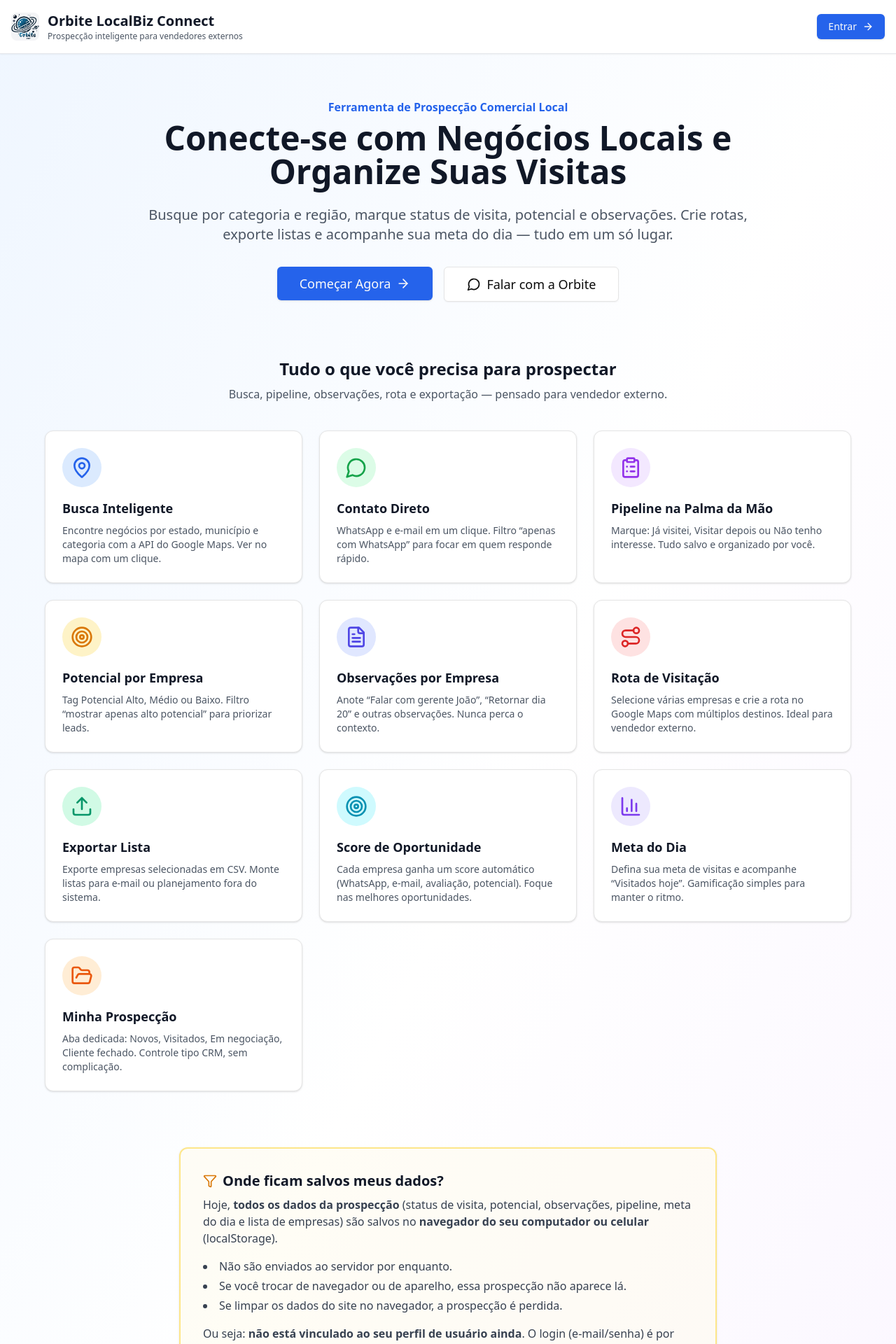
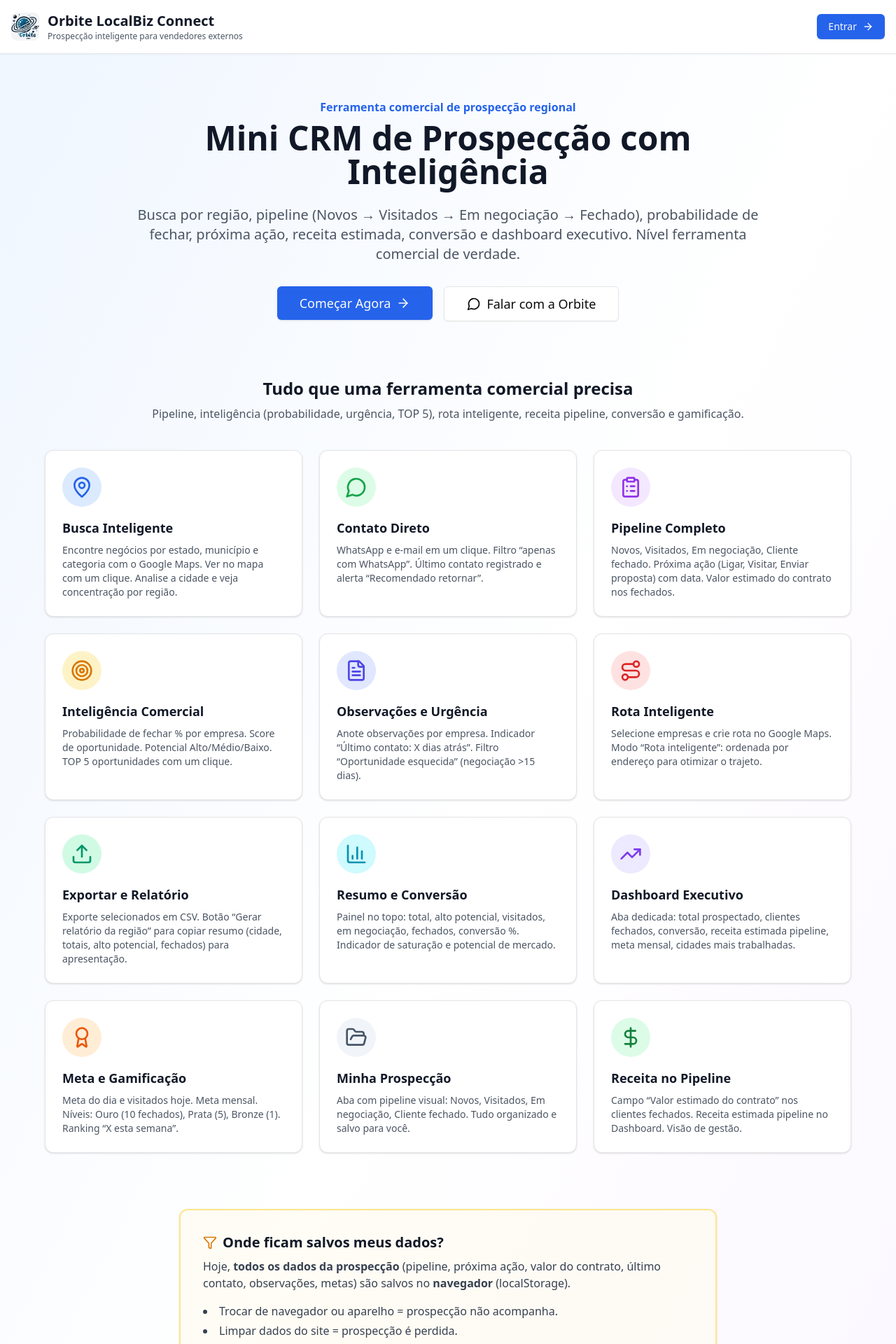
Before and after one commit to DaviGleibson/Capta-o-de-clientes, a Next.js app: page / in a window 1280 px wide. Shown: the top 1920 px of the page at 70% size. Built offline with nearby package versions, Linux system fonts and the light colour scheme.

Commit message:
dashboard 5

```diff
--- a/src/app/page.tsx
+++ b/src/app/page.tsx
@@ -16,6 +16,9 @@ import {
   FolderOpen,
   ClipboardList,
   Upload,
+  TrendingUp,
+  DollarSign,
+  Award,
 } from "lucide-react";
 
 export default function LandingPage() {
@@ -26,61 +29,73 @@ export default function LandingPage() {
       icon: <MapPin className="h-8 w-8 text-blue-600" />,
       bg: "bg-blue-100",
       title: "Busca Inteligente",
-      description: "Encontre negócios por estado, município e categoria com a API do Google Maps. Ver no mapa com um clique.",
+      description: "Encontre negócios por estado, município e categoria com o Google Maps. Ver no mapa com um clique. Analise a cidade e veja concentração por região.",
     },
     {
       icon: <MessageCircle className="h-8 w-8 text-green-600" />,
       bg: "bg-green-100",
       title: "Contato Direto",
-      description: "WhatsApp e e-mail em um clique. Filtro “apenas com WhatsApp” para focar em quem responde rápido.",
+      description: "WhatsApp e e-mail em um clique. Filtro “apenas com WhatsApp”. Último contato registrado e alerta “Recomendado retornar”.",
     },
     {
       icon: <ClipboardList className="h-8 w-8 text-purple-600" />,
       bg: "bg-purple-100",
-      title: "Pipeline na Palma da Mão",
-      description: "Marque: Já visitei, Visitar depois ou Não tenho interesse. Tudo salvo e organizado por você.",
+      title: "Pipeline Completo",
+      description: "Novos, Visitados, Em negociação, Cliente fechado. Próxima ação (Ligar, Visitar, Enviar proposta) com data. Valor estimado do contrato nos fechados.",
     },
     {
       icon: <Target className="h-8 w-8 text-amber-600" />,
       bg: "bg-amber-100",
-      title: "Potencial por Empresa",
-      description: "Tag Potencial Alto, Médio ou Baixo. Filtro “mostrar apenas alto potencial” para priorizar leads.",
+      title: "Inteligência Comercial",
+      description: "Probabilidade de fechar % por empresa. Score de oportunidade. Potencial Alto/Médio/Baixo. TOP 5 oportunidades com um clique.",
     },
     {
       icon: <FileText className="h-8 w-8 text-indigo-600" />,
       bg: "bg-indigo-100",
-      title: "Observações por Empresa",
-      description: "Anote “Falar com gerente João”, “Retornar dia 20” e outras observações. Nunca perca o contexto.",
+      title: "Observações e Urgência",
+      description: "Anote observações por empresa. Indicador “Último contato: X dias atrás”. Filtro “Oportunidade esquecida” (negociação >15 dias).",
     },
     {
       icon: <Route className="h-8 w-8 text-red-600" />,
       bg: "bg-red-100",
-      title: "Rota de Visitação",
-      description: "Selecione várias empresas e crie a rota no Google Maps com múltiplos destinos. Ideal para vendedor externo.",
+      title: "Rota Inteligente",
+      description: "Selecione empresas e crie rota no Google Maps. Modo “Rota inteligente”: ordenada por endereço para otimizar o trajeto.",
     },
     {
       icon: <Upload className="h-8 w-8 text-emerald-600" />,
       bg: "bg-emerald-100",
-      title: "Exportar Lista",
-      description: "Exporte empresas selecionadas em CSV. Monte listas para e-mail ou planejamento fora do sistema.",
+      title: "Exportar e Relatório",
+      description: "Exporte selecionados em CSV. Botão “Gerar relatório da região” para copiar resumo (cidade, totais, alto potencial, fechados) para apresentação.",
     },
     {
-      icon: <Target className="h-8 w-8 text-cyan-600" />,
+      icon: <BarChart3 className="h-8 w-8 text-cyan-600" />,
       bg: "bg-cyan-100",
-      title: "Score de Oportunidade",
-      description: "Cada empresa ganha um score automático (WhatsApp, e-mail, avaliação, potencial). Foque nas melhores oportunidades.",
+      title: "Resumo e Conversão",
+      description: "Painel no topo: total, alto potencial, visitados, em negociação, fechados, conversão %. Indicador de saturação e potencial de mercado.",
     },
     {
-      icon: <BarChart3 className="h-8 w-8 text-violet-600" />,
+      icon: <TrendingUp className="h-8 w-8 text-violet-600" />,
       bg: "bg-violet-100",
-      title: "Meta do Dia",
-      description: "Defina sua meta de visitas e acompanhe “Visitados hoje”. Gamificação simples para manter o ritmo.",
+      title: "Dashboard Executivo",
+      description: "Aba dedicada: total prospectado, clientes fechados, conversão, receita estimada pipeline, meta mensal, cidades mais trabalhadas.",
     },
     {
-      icon: <FolderOpen className="h-8 w-8 text-orange-600" />,
+      icon: <Award className="h-8 w-8 text-orange-600" />,
       bg: "bg-orange-100",
+      title: "Meta e Gamificação",
+      description: "Meta do dia e visitados hoje. Meta mensal. Níveis: Ouro (10 fechados), Prata (5), Bronze (1). Ranking “X esta semana”.",
+    },
+    {
+      icon: <FolderOpen className="h-8 w-8 text-slate-600" />,
+      bg: "bg-slate-100",
       title: "Minha Prospecção",
-      description: "Aba dedicada: Novos, Visitados, Em negociação, Cliente fechado. Controle tipo CRM, sem complicação.",
+      description: "Aba com pipeline visual: Novos, Visitados, Em negociação, Cliente fechado. Tudo organizado e salvo para você.",
+    },
+    {
+      icon: <DollarSign className="h-8 w-8 text-green-700" />,
+      bg: "bg-green-100",
+      title: "Receita no Pipeline",
+      description: "Campo “Valor estimado do contrato” nos clientes fechados. Receita estimada pipeline no Dashboard. Visão de gestão.",
     },
   ];
 
@@ -120,13 +135,13 @@ export default function LandingPage() {
       {/* Hero */}
       <main className="container mx-auto px-4 py-16">
         <div className="max-w-4xl mx-auto text-center mb-20">
-          <p className="text-blue-600 font-semibold mb-2">Ferramenta de Prospecção Comercial Local</p>
+          <p className="text-blue-600 font-semibold mb-2">Ferramenta comercial de prospecção regional</p>
           <h2 className="text-4xl md:text-5xl font-bold text-gray-900 mb-6">
-            Conecte-se com Negócios Locais e Organize Suas Visitas
+            Mini CRM de Prospecção com Inteligência
           </h2>
           <p className="text-xl text-gray-600 mb-8">
-            Busque por categoria e região, marque status de visita, potencial e observações.
-            Crie rotas, exporte listas e acompanhe sua meta do dia — tudo em um só lugar.
+            Busca por região, pipeline (Novos → Visitados → Em negociação → Fechado), probabilidade de fechar,
+            próxima ação, receita estimada, conversão e dashboard executivo. Nível ferramenta comercial de verdade.
           </p>
           <div className="flex flex-wrap gap-4 justify-center">
             <Button
@@ -152,10 +167,10 @@ export default function LandingPage() {
         {/* Features grid */}
         <div className="max-w-6xl mx-auto mb-20">
           <h3 className="text-2xl font-bold text-gray-900 text-center mb-2">
-            Tudo o que você precisa para prospectar
+            Tudo que uma ferramenta comercial precisa
           </h3>
           <p className="text-gray-600 text-center mb-10">
-            Busca, pipeline, observações, rota e exportação — pensado para vendedor externo.
+            Pipeline, inteligência (probabilidade, urgência, TOP 5), rota inteligente, receita pipeline, conversão e gamificação.
           </p>
           <div className="grid md:grid-cols-2 lg:grid-cols-3 gap-6">
             {features.map((f, i) => (
@@ -178,18 +193,16 @@ export default function LandingPage() {
               Onde ficam salvos meus dados?
             </h3>
             <p className="text-gray-700 mb-4">
-              Hoje, <strong>todos os dados da prospecção</strong> (status de visita, potencial, observações,
-              pipeline, meta do dia e lista de empresas) são salvos no <strong>navegador do seu computador ou celular</strong> (localStorage).
+              Hoje, <strong>todos os dados da prospecção</strong> (pipeline, próxima ação, valor do contrato,
+              último contato, observações, metas) são salvos no <strong>navegador</strong> (localStorage).
             </p>
             <ul className="list-disc list-inside text-gray-700 space-y-1 mb-4">
-              <li>Não são enviados ao servidor por enquanto.</li>
-              <li>Se você trocar de navegador ou de aparelho, essa prospecção não aparece lá.</li>
-              <li>Se limpar os dados do site no navegador, a prospecção é perdida.</li>
+              <li>Trocar de navegador ou aparelho = prospecção não acompanha.</li>
+              <li>Limpar dados do site = prospecção é perdida.</li>
+              <li>Login (e-mail/senha) é por perfil no servidor; o conteúdo da prospecção ainda é local.</li>
             </ul>
             <p className="text-gray-700">
-              Ou seja: <strong>não está vinculado ao seu perfil de usuário ainda</strong>. O login (e-mail/senha) é por perfil no servidor,
-              mas o conteúdo da prospecção é só local. Se no futuro quisermos que tudo fique salvo por perfil (em qualquer dispositivo),
-              será preciso guardar esses dados no servidor — podemos evoluir para isso.
+              Para salvar por perfil em qualquer dispositivo, seria preciso persistir no servidor — podemos evoluir para isso.
             </p>
           </Card>
         </div>
@@ -199,7 +212,7 @@ export default function LandingPage() {
           <Card className="p-12 text-center bg-gradient-to-br from-blue-600 to-purple-600 text-white">
             <h3 className="text-3xl font-bold mb-4">Pronto para começar?</h3>
             <p className="text-xl mb-8 text-blue-50">
-              Faça login e use a prospecção inteligente. Dúvidas? Fale com a Orbite no WhatsApp.
+              Faça login e use o mini CRM de prospecção com inteligência. Dúvidas? Fale com a Orbite no WhatsApp.
             </p>
             <Button
               size="lg"
```
